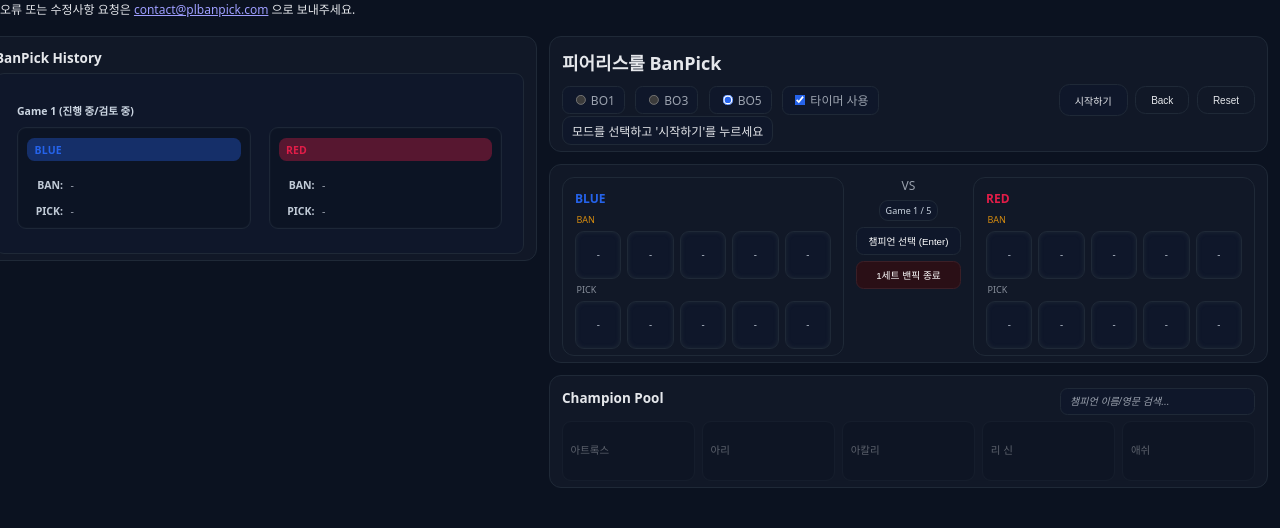
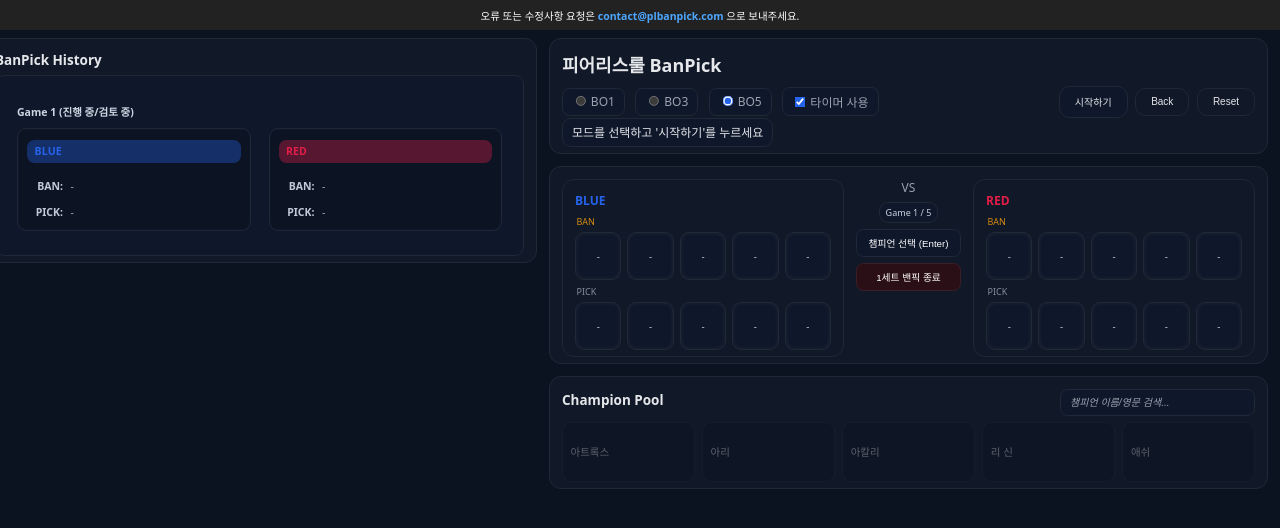
Before and after one commit to plbanpick/plbanpick, a plain HTML site: page index.html in a window 1280 px wide. Drawn offline with Linux system fonts and the light colour scheme; no server answers.

Commit message:
Update style.css

```diff
--- a/style.css
+++ b/style.css
@@ -219,3 +219,30 @@ h2 { margin: 0 0 8px 0; font-size: 18px; }
 @media (min-width: 1200px) {
   .container { gap: clamp(16px, 1.2vw, 28px); }   /* 기본 16px → 24px. 필요하면 28px */
 }
+.notice-bar {
+  position: fixed;   /* 항상 상단 고정 */
+  top: 0;
+  left: 0;
+  width: 100%;
+  background-color: #222;  /* 어두운 배경 */
+  color: #fff;
+  text-align: center;
+  padding: 10px;
+  font-size: 14px;
+  z-index: 1000; /* 다른 요소보다 위에 표시 */
+}
+
+.notice-bar a {
+  color: #4da6ff;  /* 파란색 링크 */
+  text-decoration: none;
+  font-weight: bold;
+}
+
+.notice-bar a:hover {
+  text-decoration: underline;
+}
+
+/* 본문이 안내바에 가려지지 않게 여백 추가 */
+body {
+  margin-top: 50px;
+}
```
